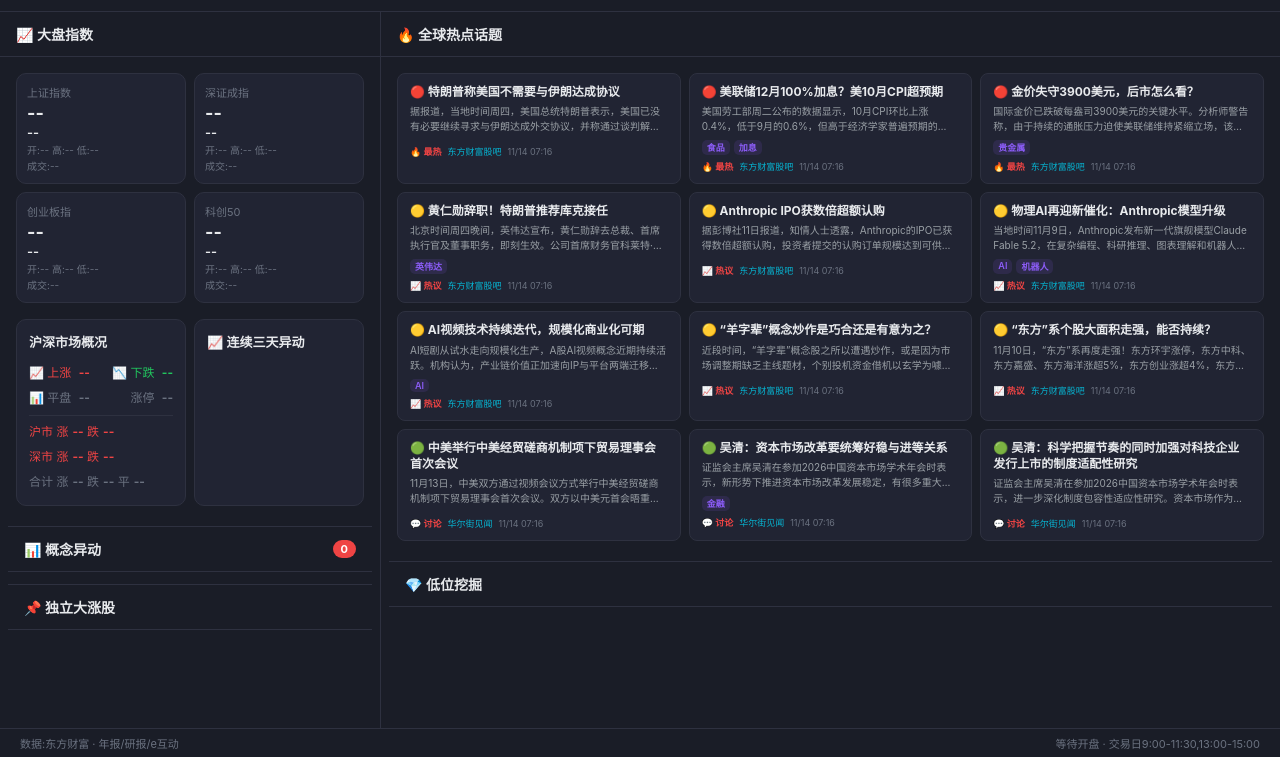
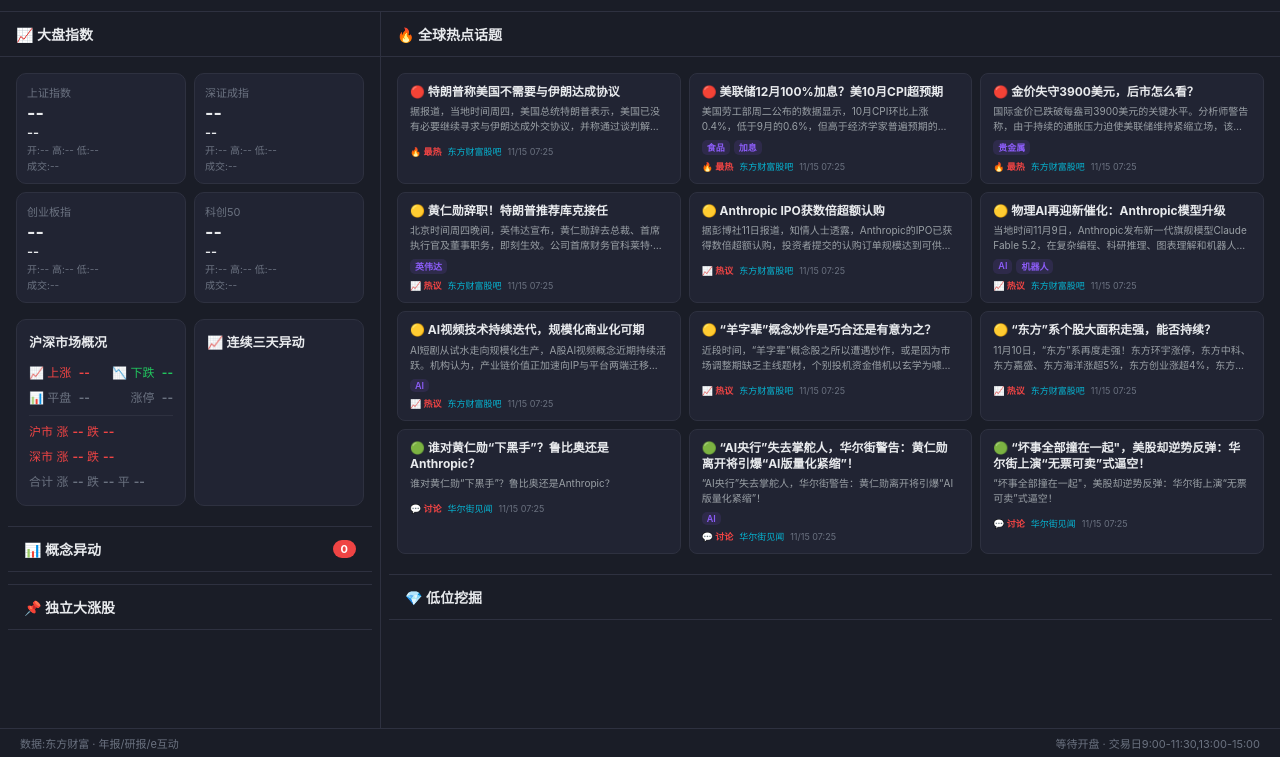
Before and after one commit to yyhhr11/upgraded-doodle, a plain HTML site: page index.html in a window 1280 px wide. Shown: the part 43-800 px from the top of the page. Drawn offline with Linux system fonts and the light colour scheme; no server answers.

Commit message:
auto: 更新热门话题 2026-11-15

```diff
--- a/index.html
+++ b/index.html
@@ -3554,21 +3554,21 @@ function isTrading(){
 function renderAlerts(){const el=document.getElementById('alerts-list');document.getElementById('ab').textContent=S.alerts.length;if(!S.alerts.length){if(el)el.innerHTML='<div class="emp"><div class="ei">👀</div><p>暂无显著异动</p></div>';return}if(el)el.innerHTML=S.alerts.map(a=>{const tops=a.topStocks||[];const cid='mine-'+a.name.replace(/[^a-zA-Z0-9\u4e00-\u9fff]/g,'');return'<div class="acard '+(a.lv==='strong'?'s':a.lv==='medium'?'m':'w')+'" onclick="document.getElementById(&quot;'+cid+'&quot;).scrollIntoView({behavior:&quot;smooth&quot;,block:&quot;start&quot;})"><div class="bn">'+(a.lv==='strong'?'🔴':a.lv==='medium'?'🟡':'🟢')+' '+a.name+'</div><div class="st"><span>涨幅 <span class="sv up">+'+a.change_pct.toFixed(1)+'%</span></span><span>涨停 <span class="sv">'+a.limit_up+'</span>只</span><span>成分 <span class="sv">'+a.total+'</span>只</span><span>得分 <span class="sv">'+a.score+'</span></span></div>'+(a.catalyst?'<div class="reason">'+a.catalyst+'</div>':'')+(tops.length?'<div style="font-size:11px;color:var(--t2);margin-top:6px;line-height:1.6">🔥 领涨：'+tops.map(s=>'<span style="color:'+(s.ch>=9.5?'var(--r)':'var(--t)')+';font-weight:600">'+s.n+'</span><span style="color:'+(s.ch>=0?'var(--r)':'var(--g)')+'">'+(s.ch>=0?'+':'')+s.ch.toFixed(1)+'%</span>').join(' | ')+'</div>':'')+'<div class="ts">'+a.time+'</div></div>'}).join('');}
 
 // ===== 全球热点话题（每日更新） =====
-// 更新日期：2026-11-14
+// 更新日期：2026-11-15
 // 数据来源：东方财富股吧 + 华尔街见闻热门
 const HOT_TOPICS=[
-  {title:'🔴 特朗普称美国不需要与伊朗达成协议',summary:'据报道，当地时间周四，美国总统特朗普表示，美国已没有必要继续寻求与伊朗达成外交协议，并称通过谈判解决双方分歧的时代已经过去。',tags:[],hot:'🔥 最热',source:'东方财富股吧',time:'11/14 07:16'},
-  {title:'🔴 美联储12月100%加息？美10月CPI超预期',summary:'美国劳工部周二公布的数据显示，10月CPI环比上涨0.4%，低于9月的0.6%，但高于经济学家普遍预期的0.3%。剔除波动较大的食品和能源价格后，10月核心CPI环比上涨0.3%，与前一个月持平，同样高于市场预期的0.2%。美联储下一次政策会议将于12月8日至9日举行。市场押注美联储12月加息已成定局。',tags:['食品','加息'],hot:'🔥 最热',source:'东方财富股吧',time:'11/14 07:16'},
-  {title:'🔴 金价失守3900美元，后市怎么看？',summary:'国际金价已跌破每盎司3900美元的关键水平。分析师警告称，由于持续的通胀压力迫使美联储维持紧缩立场，该贵金属可能面临进一步的抛售压力。',tags:['贵金属'],hot:'🔥 最热',source:'东方财富股吧',time:'11/14 07:16'},
-  {title:'🟡 黄仁勋辞职！特朗普推荐库克接任',summary:'北京时间周四晚间，英伟达宣布，黄仁勋辞去总裁、首席执行官及董事职务，即刻生效。公司首席财务官科莱特·克雷斯（Colette Kress）出任临时CEO。美国总统特朗普表达了自己的看法：“如今，表现出色的英伟达首席执行官黄仁勋已经辞职，只有一个人能接替他——苹果的蒂姆·库克。”',tags:['英伟达'],hot:'📈 热议',source:'东方财富股吧',time:'11/14 07:16'},
-  {title:'🟡 Anthropic IPO获数倍超额认购',summary:'据彭博社11日报道，知情人士透露，Anthropic的IPO已获得数倍超额认购，投资者提交的认购订单规模达到可供认购股份的数倍。',tags:[],hot:'📈 热议',source:'东方财富股吧',time:'11/14 07:16'},
-  {title:'🟡 物理AI再迎新催化：Anthropic模型升级',summary:'当地时间11月9日，Anthropic发布新一代旗舰模型Claude Fable 5.2，在复杂编程、科研推理、图表理解和机器人控制等方面进行升级。Fable 5.2在RoboDojo模拟双臂机器人测试中的成功率达64.9%，较GPT-6 Astra（29.8%）提升一倍多。',tags:['AI','机器人'],hot:'📈 热议',source:'东方财富股吧',time:'11/14 07:16'},
-  {title:'🟡 AI视频技术持续迭代，规模化商业化可期',summary:'AI短剧从试水走向规模化生产，A股AI视频概念近期持续活跃。机构认为，产业链价值正加速向IP与平台两端迁移。伴随AI视频生成技术持续迭代，AI短剧、AI漫剧正从早期的技术尝试逐步走向规模化生产，AI影视的内容形态也从短剧、漫剧向中长剧、电影及互动影游等方向拓展。',tags:['AI'],hot:'📈 热议',source:'东方财富股吧',time:'11/14 07:16'},
-  {title:'🟡 “羊字辈”概念炒作是巧合还是有意为之？',summary:'近段时间，“羊字辈”概念股之所以遭遇炒作，或是因为市场调整期缺乏主线题材，个别投机资金借机以玄学为噱头大肆炒作，短期的赚钱效应吸引部分投资者跟风，点着了无厘头概念炒作的“虚火”。“羊字辈”概念股的炒作，从头到尾没有业绩支撑，没有产业逻辑，仅仅靠着名称谐音讲故事，本质是一场无厘头的击鼓传花式炒作。',tags:[],hot:'📈 热议',source:'东方财富股吧',time:'11/14 07:16'},
-  {title:'🟡 “东方”系个股大面积走强，能否持续？',summary:'11月10日，“东方”系再度走强！东方环宇涨停，东方中科、东方嘉盛、东方海洋涨超5%，东方创业涨超4%，东方电热等涨超2%。',tags:[],hot:'📈 热议',source:'东方财富股吧',time:'11/14 07:16'},
-  {title:'🟢 中美举行中美经贸磋商机制项下贸易理事会首次会议',summary:'11月13日，中美双方通过视频会议方式举行中美经贸磋商机制项下贸易理事会首次会议。双方以中美元首会晤重要共识为引领，围绕落实前期中美经贸磋商成果，就关税、“300亿对300亿”对等降税安排、农产品贸易以及各自关心的其他议题进行了坦诚、深入、建设性的交流。',tags:[],hot:'💬 讨论',source:'华尔街见闻',time:'11/14 07:16'},
-  {title:'🟢 吴清：资本市场改革要统筹好稳与进等关系',summary:'证监会主席吴清在参加2026中国资本市场学术年会时表示，新形势下推进资本市场改革发展稳定，有很多重大理论和实践问题需要抓紧深化研究。A股市场有2亿多股票投资者、8亿多基金持有人，这要求在市场建设中，既要研究借鉴成熟市场发展的一般规律，更要深入研究中国的市场特点和面临的结构性问题，坚持市场化、法治化、国际化改革方向的同时，统筹好稳与进、效率与公平、发展与安全等辩证关系，坚定走好中国特色金融发展之路。',tags:['金融'],hot:'💬 讨论',source:'华尔街见闻',time:'11/14 07:16'},
-  {title:'🟢 吴清：科学把握节奏的同时加强对科技企业发行上市的制度适配性研究',summary:'证监会主席吴清在参加2026中国资本市场学术年会时表示，进一步深化制度包容性适应性研究。资本市场作为市场化资源配置的重要平台，要进一步研究深化投融资综合改革，加快构建适应创新规律、产业规律的直接融资体系，统筹发挥私募市场与公开市场、股票市场与债券市场的协同功能，尤其是要在科学把握节奏的同时，加强对大型和新型科技企业发行上市的制度适配性和风险应对机制研究。同时，要全面准确理解新质生产力发展的科学内涵',tags:[],hot:'💬 讨论',source:'华尔街见闻',time:'11/14 07:16'}
+  {title:'🔴 特朗普称美国不需要与伊朗达成协议',summary:'据报道，当地时间周四，美国总统特朗普表示，美国已没有必要继续寻求与伊朗达成外交协议，并称通过谈判解决双方分歧的时代已经过去。',tags:[],hot:'🔥 最热',source:'东方财富股吧',time:'11/15 07:25'},
+  {title:'🔴 美联储12月100%加息？美10月CPI超预期',summary:'美国劳工部周二公布的数据显示，10月CPI环比上涨0.4%，低于9月的0.6%，但高于经济学家普遍预期的0.3%。剔除波动较大的食品和能源价格后，10月核心CPI环比上涨0.3%，与前一个月持平，同样高于市场预期的0.2%。美联储下一次政策会议将于12月8日至9日举行。市场押注美联储12月加息已成定局。',tags:['食品','加息'],hot:'🔥 最热',source:'东方财富股吧',time:'11/15 07:25'},
+  {title:'🔴 金价失守3900美元，后市怎么看？',summary:'国际金价已跌破每盎司3900美元的关键水平。分析师警告称，由于持续的通胀压力迫使美联储维持紧缩立场，该贵金属可能面临进一步的抛售压力。',tags:['贵金属'],hot:'🔥 最热',source:'东方财富股吧',time:'11/15 07:25'},
+  {title:'🟡 黄仁勋辞职！特朗普推荐库克接任',summary:'北京时间周四晚间，英伟达宣布，黄仁勋辞去总裁、首席执行官及董事职务，即刻生效。公司首席财务官科莱特·克雷斯（Colette Kress）出任临时CEO。美国总统特朗普表达了自己的看法：“如今，表现出色的英伟达首席执行官黄仁勋已经辞职，只有一个人能接替他——苹果的蒂姆·库克。”',tags:['英伟达'],hot:'📈 热议',source:'东方财富股吧',time:'11/15 07:25'},
+  {title:'🟡 Anthropic IPO获数倍超额认购',summary:'据彭博社11日报道，知情人士透露，Anthropic的IPO已获得数倍超额认购，投资者提交的认购订单规模达到可供认购股份的数倍。',tags:[],hot:'📈 热议',source:'东方财富股吧',time:'11/15 07:25'},
+  {title:'🟡 物理AI再迎新催化：Anthropic模型升级',summary:'当地时间11月9日，Anthropic发布新一代旗舰模型Claude Fable 5.2，在复杂编程、科研推理、图表理解和机器人控制等方面进行升级。Fable 5.2在RoboDojo模拟双臂机器人测试中的成功率达64.9%，较GPT-6 Astra（29.8%）提升一倍多。',tags:['AI','机器人'],hot:'📈 热议',source:'东方财富股吧',time:'11/15 07:25'},
+  {title:'🟡 AI视频技术持续迭代，规模化商业化可期',summary:'AI短剧从试水走向规模化生产，A股AI视频概念近期持续活跃。机构认为，产业链价值正加速向IP与平台两端迁移。伴随AI视频生成技术持续迭代，AI短剧、AI漫剧正从早期的技术尝试逐步走向规模化生产，AI影视的内容形态也从短剧、漫剧向中长剧、电影及互动影游等方向拓展。',tags:['AI'],hot:'📈 热议',source:'东方财富股吧',time:'11/15 07:25'},
+  {title:'🟡 “羊字辈”概念炒作是巧合还是有意为之？',summary:'近段时间，“羊字辈”概念股之所以遭遇炒作，或是因为市场调整期缺乏主线题材，个别投机资金借机以玄学为噱头大肆炒作，短期的赚钱效应吸引部分投资者跟风，点着了无厘头概念炒作的“虚火”。“羊字辈”概念股的炒作，从头到尾没有业绩支撑，没有产业逻辑，仅仅靠着名称谐音讲故事，本质是一场无厘头的击鼓传花式炒作。',tags:[],hot:'📈 热议',source:'东方财富股吧',time:'11/15 07:25'},
+  {title:'🟡 “东方”系个股大面积走强，能否持续？',summary:'11月10日，“东方”系再度走强！东方环宇涨停，东方中科、东方嘉盛、东方海洋涨超5%，东方创业涨超4%，东方电热等涨超2%。',tags:[],hot:'📈 热议',source:'东方财富股吧',time:'11/15 07:25'},
+  {title:'🟢 谁对黄仁勋“下黑手”？鲁比奥还是Anthropic？',summary:'谁对黄仁勋“下黑手”？鲁比奥还是Anthropic？',tags:[],hot:'💬 讨论',source:'华尔街见闻',time:'11/15 07:25'},
+  {title:'🟢 “AI央行”失去掌舵人，华尔街警告：黄仁勋离开将引爆“AI版量化紧缩”！',summary:'“AI央行”失去掌舵人，华尔街警告：黄仁勋离开将引爆“AI版量化紧缩”！',tags:['AI'],hot:'💬 讨论',source:'华尔街见闻',time:'11/15 07:25'},
+  {title:'🟢 “坏事全部撞在一起"，美股却逆势反弹：华尔街上演“无票可卖”式逼空！',summary:'“坏事全部撞在一起"，美股却逆势反弹：华尔街上演“无票可卖”式逼空！',tags:[],hot:'💬 讨论',source:'华尔街见闻',time:'11/15 07:25'}
 ];
 
 function renderHotTopics(){
```
